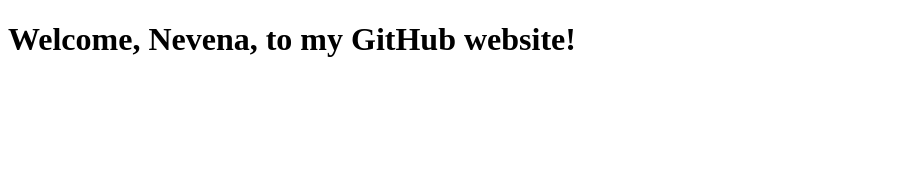
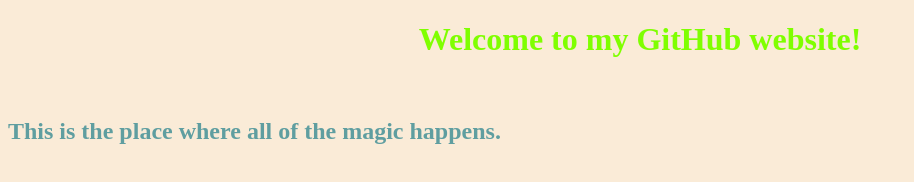
Before and after one commit to oklagija/oklagija.github.io, a plain HTML site: page index.html in a window 1280 px wide. Shown: the whole page, without its empty margins (0-914 px from the left). Drawn offline with Linux system fonts and the light colour scheme.

Commit message:
Some more changes

```diff
--- a/index.html
+++ b/index.html
@@ -1,9 +1,23 @@
 <!DOCTYPE html>
 <html lang="en">
     <head>
-        <title>Hello</title>
+        <title>Hello World</title>
+        <style>
+            h1 {
+                text-align: center;
+                color: chartreuse;
+            }
+            h2 {
+                text-align: left;
+                color: cadetblue;
+            }
+            body {
+                background-color: antiquewhite;
+            }
+        </style>
     </head>
     <body>
-        <h1>Welcome, Nevena, to my GitHub website!</h1>
+        <h1>Welcome to my GitHub website!</h1><br>
+        <h2>This is the place where all of the magic happens.</h2>
     </body>
 </html>
```
